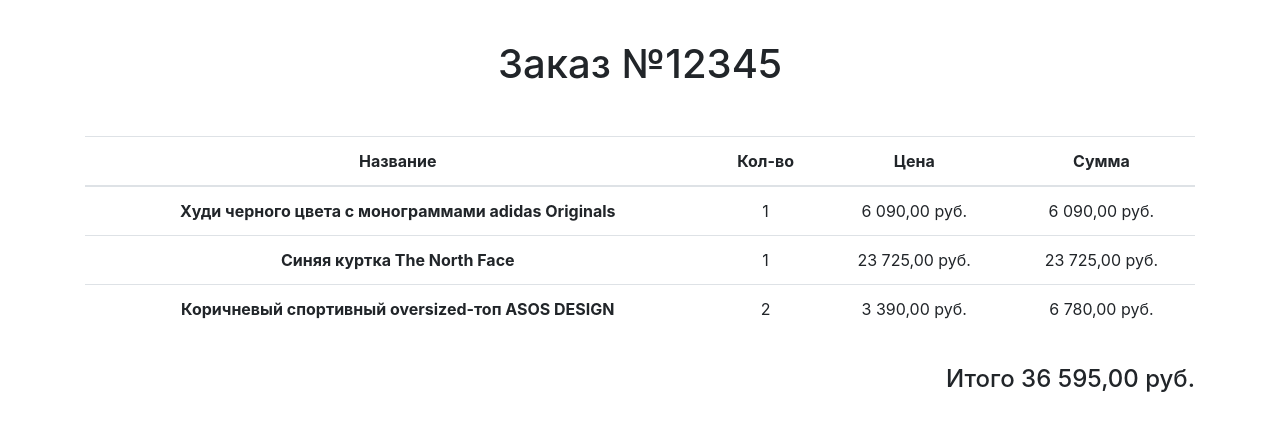
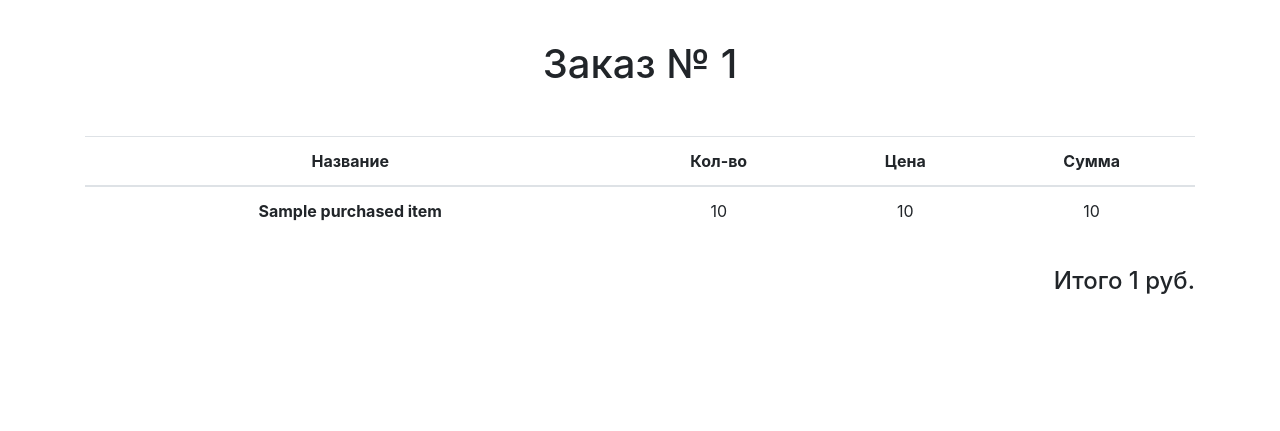
Before and after one commit to notStonks/djangostudy2, a Django app: template store/orders/templates/orders/order.html in a window 1280 px wide. Shown: the part 56-487 px from the top of the page. Run offline with Django 3.2, Linux system fonts and the light colour scheme; the template is opened without the code that fills it: most values are stand-ins (such as "Sample title", 1, 10 or a date in 2020); some libraries are stand-ins or nearby versions.

Commit message:
Добавлены страницы заказов и отдельного заказа

```diff
--- a/store/orders/models.py
+++ b/store/orders/models.py
@@ -1,7 +1,7 @@
 from django.db import models
 
+from products.models import BasketItem
 from users.models import User
-from products.models import BasketItem
 
 
 class Order(models.Model):
--- a/store/orders/templates/orders/order.html
+++ b/store/orders/templates/orders/order.html
@@ -1,10 +1,12 @@
 {% extends 'products/base.html' %}
+
+{% load humanize %}
 
 {% block content %}
 <section>
     <div class="container pt-5">
         <div class="text-center mt-5">
-            <h1>Заказ №12345</h1>
+            <h1>Заказ № {{ object.id }}</h1>
             <div class="orders mt-5">
                 <table class="table">
                     <thead>
@@ -16,33 +18,19 @@
                     </tr>
                     </thead>
                     <tbody>
+                    {% for purchased_item in object.basket.purchased_items %}
                     <tr>
                         <th scope="row">
-                            Худи черного цвета с монограммами adidas Originals
+                            {{ purchased_item.product_name }}
                         </th>
-                        <td>1</td>
-                        <td>6 090,00 руб.</td>
-                        <td>6 090,00 руб.</td>
+                        <td>{{ purchased_item.quantity }}</td>
+                        <td>{{ purchased_item.price|intcomma }}</td>
+                        <td>{{ purchased_item.sum|intcomma }}</td>
                     </tr>
-                    <tr>
-                        <th scope="row">
-                            Синяя куртка The North Face
-                        </th>
-                        <td>1</td>
-                        <td>23 725,00 руб.</td>
-                        <td>23 725,00 руб.</td>
-                    </tr>
-                    <tr>
-                        <th scope="row">
-                            Коричневый спортивный oversized-топ ASOS DESIGN
-                        </th>
-                        <td>2</td>
-                        <td>3 390,00 руб.</td>
-                        <td>6 780,00 руб.</td>
-                    </tr>
+                    {% endfor %}
                     </tbody>
                 </table>
-                <p class="float-right h4 mt-3">Итого 36 595,00 руб.</p>
+                <p class="float-right h4 mt-3">Итого {{ object.basket.total_sum|intcomma }} руб.</p>
             </div>
         </div>
     </div>
--- a/store/orders/urls.py
+++ b/store/orders/urls.py
@@ -5,6 +5,8 @@ from . import views
 app_name = 'orders'
 
 urlpatterns = [
+    path('', views.OrderListView.as_view(), name='orders'),
+    path('order/<int:pk>/', views.OrderDetailView.as_view(), name='order'),
     path('create/', views.OrderCreateView.as_view(), name='order_create'),
     path('success/', views.SuccessTemplateView.as_view(), name='success'),
     path('cancel/', views.CancelTemplateView.as_view(), name='cancel'),
--- a/store/products/models.py
+++ b/store/products/models.py
@@ -1,6 +1,7 @@
 import stripe
+from django.conf import settings
 from django.db import models
-from django.conf import settings
+
 from users.models import User
 
 stripe.api_key = settings.STRIPE_SECRET_KEY
@@ -89,5 +90,4 @@ class BasketItem(models.Model):
             'quantity': self.quantity,
             'price': float(self.product.price),
             'sum': float(self.sum)
-
         }
--- a/store/products/templates/products/base.html
+++ b/store/products/templates/products/base.html
@@ -32,7 +32,8 @@
         <div class="collapse navbar-collapse" id="navbarResponsive">
             <ul class="navbar-nav ml-auto">
                 <li class="nav-item">
-                    <a class="nav-link" href="{% url 'products:products' %}">Каталог <i class="fas fa-shopping-bag"></i> </a>
+                    <a class="nav-link" href="{% url 'products:products' %}">Каталог <i class="fas fa-shopping-bag"></i>
+                    </a>
                 </li>
                 {% if not user.is_authenticated %}
                 <li class="nav-item">
@@ -48,7 +49,7 @@
                         <li>
                             <a class="dropdown-item" href="{% url 'users:profile' %}">Профиль</a>
                         </li>
-                        <li><a class="dropdown-item" href="orders/orders.html">Заказы</a></li>
+                        <li><a class="dropdown-item" href="{% url 'orders:orders' %}">Заказы</a></li>
                         {% if user.is_superuser or user.is_staff %}
                         <li><a class="dropdown-item" href="{% url 'admin:index' %}">Админ-панель</a></li>
                         {% endif %}
```
Also changed, not shown: store/orders/templates/orders/orders.html (+9 -23 lines), store/orders/views.py (+24 -3 lines).
